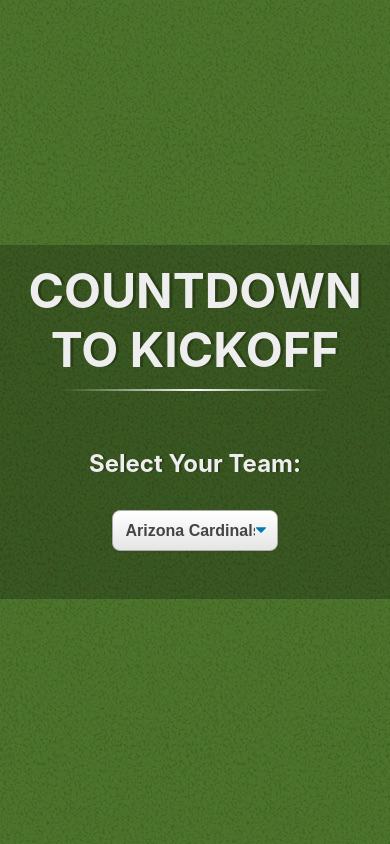
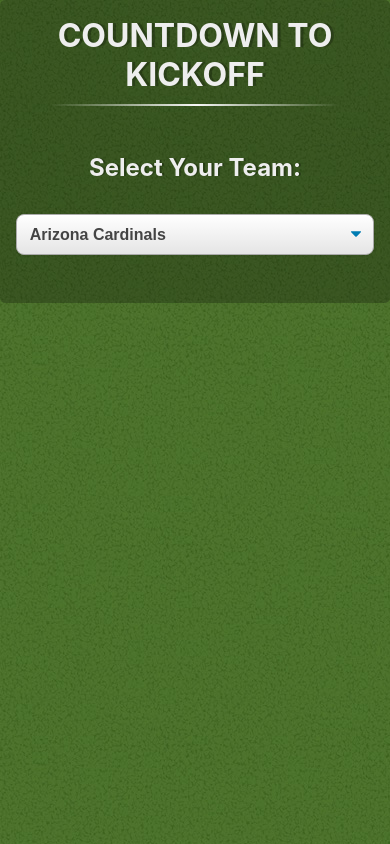
Before and after one commit to chadchristensen/nfl_kickoff, a React (Create React App) app: page / in a window 390 px wide. Built offline with nearby package versions, Linux system fonts and the light colour scheme.

Commit message:
add css for responsiveness

```diff
--- a/src/App.css
+++ b/src/App.css
@@ -5,15 +5,16 @@
 
 body {
   background-image: url('./img/grass.jpg');
-  display: flex;
+  /* display: flex;
   justify-content: center;
-  align-items: center;
+  align-items: center; */
   height: 100vh;
 }
 
 .wrapper {
   background-color: rgba(0, 0, 0, 0.25);
-  padding: 1em 3em;
+  margin: 4em;
+  padding: 1.5em 3em;
   border-radius: 5px;
 }
 
@@ -45,6 +46,7 @@
 .container {
   text-align: center;
   width: 80%;
+  max-width: 800px;
   background-color: #eee;
   color: #222;
   margin: 0 auto;
@@ -136,7 +138,7 @@
 .matchup-teams {
   display: flex;
   justify-content: center;
-  align-items: center;
+  align-items: stretch;
 }
 
 .kickoff-countdown-section {
@@ -144,6 +146,10 @@
 }
 
 .team-card {
+  display: flex;
+  flex-direction: column;
+  justify-content: center;
+  align-items: center;
   width: 220px;
   padding: 1em 2.5em;
   margin: 1em;
@@ -153,6 +159,95 @@
 }
 
 .vs {
+  align-self: center;
   font-size: 2.5em;
   font-weight: bold;
 }
+
+@media (max-width: 820px) {
+  .wrapper {
+    margin: 2em;
+  }
+
+  .container {
+    width: inherit;
+  }
+
+  .select-css {
+    width: 100%;
+  }
+
+  .matchup-section h2 {
+    font-size: 1.5em;
+  }
+
+  .matchup-teams .team-card h2 {
+    font-size: 1em;
+  }
+
+  .vs {
+    font-size: 1.75em;
+  }
+
+  .matchup-teams .team-card img {
+    width: 45px;
+    height: 45px;
+  }
+
+  .time-value {
+    font-size: 3.5em;
+  }
+}
+
+@media (max-width: 580px) {
+  header h1 {
+    font-size: 2.25em;
+  }
+
+  .wrapper {
+    margin: 1em;
+    padding: 1.5em;
+  }
+
+  .matchup-section h2 {
+    font-size: 1.25em;
+  }
+
+  .team-card {
+    padding: 1.25em;
+  }
+}
+
+@media (max-width: 425px) {
+  header h1 {
+    font-size: 2em;
+  }
+
+  .wrapper {
+    margin: 0;
+    padding: 1em;
+  }
+
+  .container {
+    margin: 0;
+  }
+
+  .team-card {
+    padding: 0.75em;
+    margin: 0.5em;
+  }
+
+  .vs {
+    font-size: 1.25em;
+  }
+
+  .time-value {
+    font-size: 2.5em;
+  }
+}
+
+@media (max-width: 350px) {
+  .countdown-timer > div {
+    padding: 8px;
+  }
+}
```
